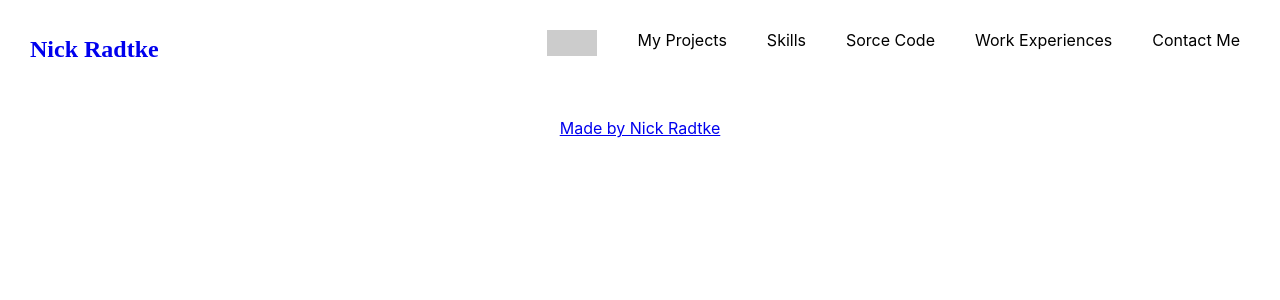
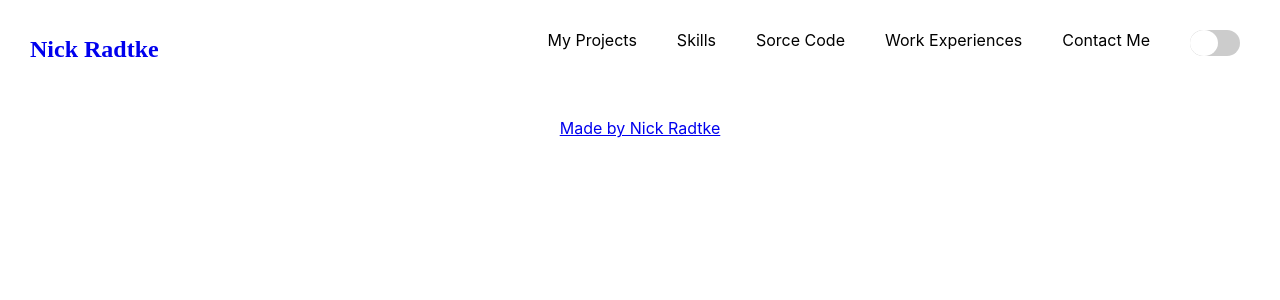
Before and after one commit to NCRadtke00/ncradtke00.github.io, a React (Create React App) app: page / in a window 1280 px wide. Shown: the top 300 px of the page. Built offline with nearby package versions, Linux system fonts and the light colour scheme; no server answers.

Commit message:
made slight changes in stylings for dark mode

```diff
--- a/src/components/footer/Footer.css
+++ b/src/components/footer/Footer.css
@@ -6,3 +6,7 @@
   text-align: center;
   color: #868e96 !important;
 }
+.dark_mode {
+  color: white !important;
+  text-align: center;
+}
--- a/src/components/footer/Footer.js
+++ b/src/components/footer/Footer.js
@@ -1,9 +1,11 @@
-import React from "react";
+import React, { useContext } from "react";
 import "./Footer.css";
+import StyleContext from "../../contexts/StyleContext";
 function Footer() {
+  const { isDark } = useContext(StyleContext);
   return (
     <div className="footer">
-      <p className="footer_text">
+      <p className={isDark ? "dark_mode footer_text" : "footer_text"}>
         <a href="https://github.com/NCRadtke00">Made by Nick Radtke</a>
       </p>
     </div>
--- a/src/components/header/Header.css
+++ b/src/components/header/Header.css
@@ -19,6 +19,7 @@
 .header li a:hover,
 .header .menu_btn:hover {
   background-color: #f4f4f4;
+  border-radius: 5%;
 }
 .header .logo {
   display: block;
--- a/src/components/header/Header.js
+++ b/src/components/header/Header.js
@@ -33,6 +33,11 @@ function Header() {
         </label>
         <ul className={isDark ? "dark_menu menu" : "menu"}>
           <li>
+            <a href="#">
+              <Toggle />
+            </a>
+          </li>
+          <li>
             <a href="#contact">Contact Me</a>
           </li>
           {viewExperience && (
@@ -56,11 +61,6 @@ function Header() {
               <a href="#myprojects">My Projects</a>
             </li>
           )}
-          <li>
-            <a href="#">
-              <Toggle />
-            </a>
-          </li>
         </ul>
       </header>
     </Headroom>
--- a/src/components/toggle/Toggle.css
+++ b/src/components/toggle/Toggle.css
@@ -19,3 +19,71 @@ input {
   -webkit-transition: 0.4s;
   transition: 0.4s;
 }
+.slider::before {
+  position: absolute;
+  content: "";
+  height: 26px;
+  width: 28px;
+  left: 0;
+  bottom: 0;
+  background-color: white;
+  -webkit-transition: 0.4s;
+  transition: 0.4s;
+}
+input:checked + .slider {
+  background-color: #55198b;
+}
+input:checked:hover + .slider {
+  background-color: #171c28;
+}
+input:focus + .slider {
+  box-shadow: 0 0 1px #171c28;
+}
+
+input:checked + .slider::before {
+  -webkit-transform: translateX(26px);
+  -ms-transform: translateX(26px);
+  transform: translateX(26px);
+}
+.slider.round {
+  border-radius: 34px;
+}
+.slider.round::before {
+  border-radius: 50%;
+}
+
+.slider::after {
+  display: inline;
+  position: absolute;
+  right: 9.3%;
+  bottom: 17.5%;
+}
+input:checked + .slider::after {
+  display: inline;
+  position: absolute;
+  right: 56.3%;
+  bottom: 14.5%;
+}
+
+@media all and (max-width: 786px) and (min-width: 425px) {
+  input:checked + .slider::after {
+    right: 60.3%;
+    bottom: 20.5%;
+  }
+  .slider::after {
+    right: 15.3%;
+    bottom: 22.5%;
+  }
+}
+
+@media all and (max-width: 2560px) and (min-width: 1552px) {
+  .slider::after {
+    bottom: 12.5% !important;
+  }
+}
+
+@media all and (max-width: 1552px) and (min-width: 1440px) {
+  .slider::after {
+    bottom: 7.5% !important;
+  }
+}
```
